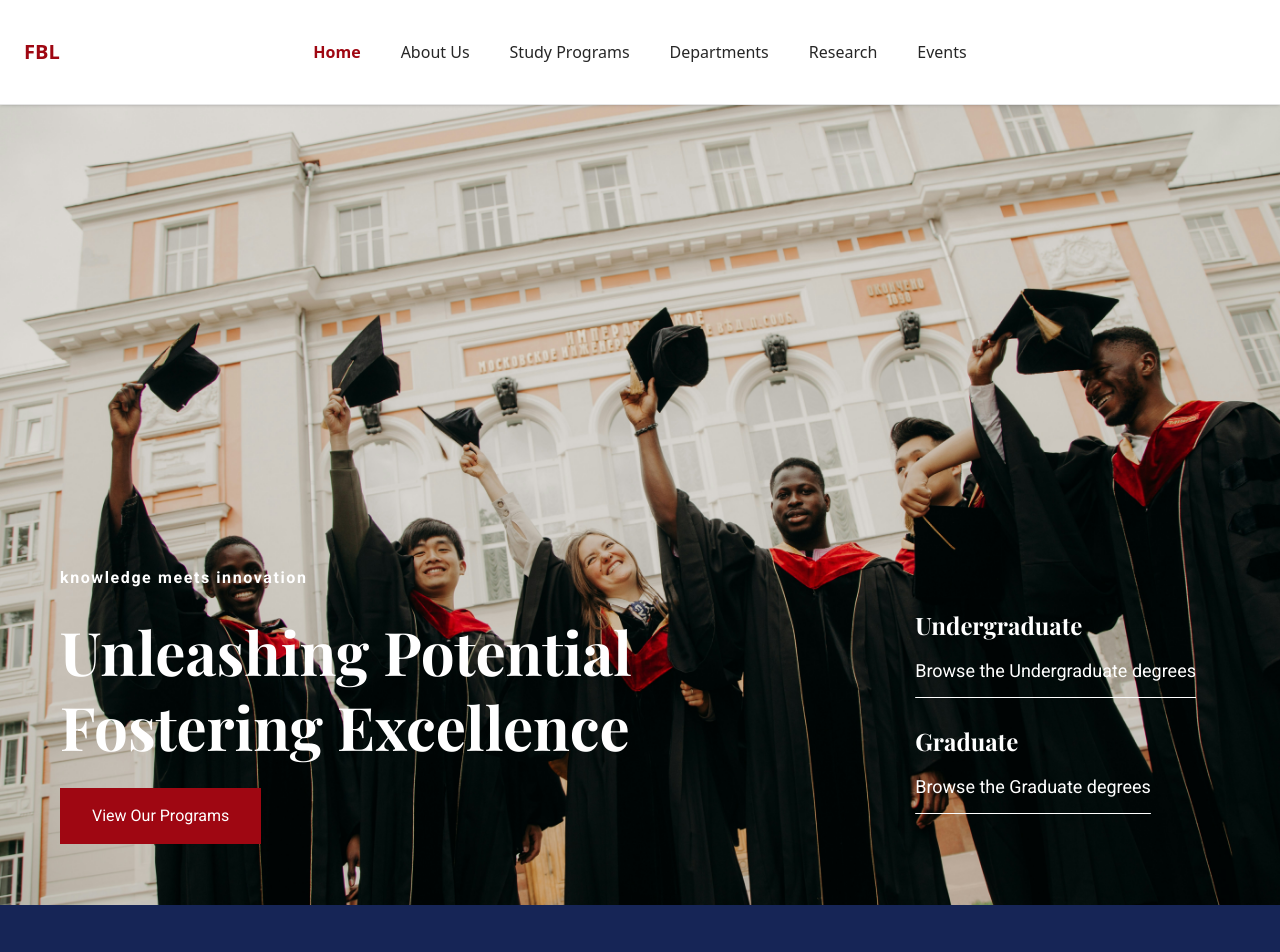
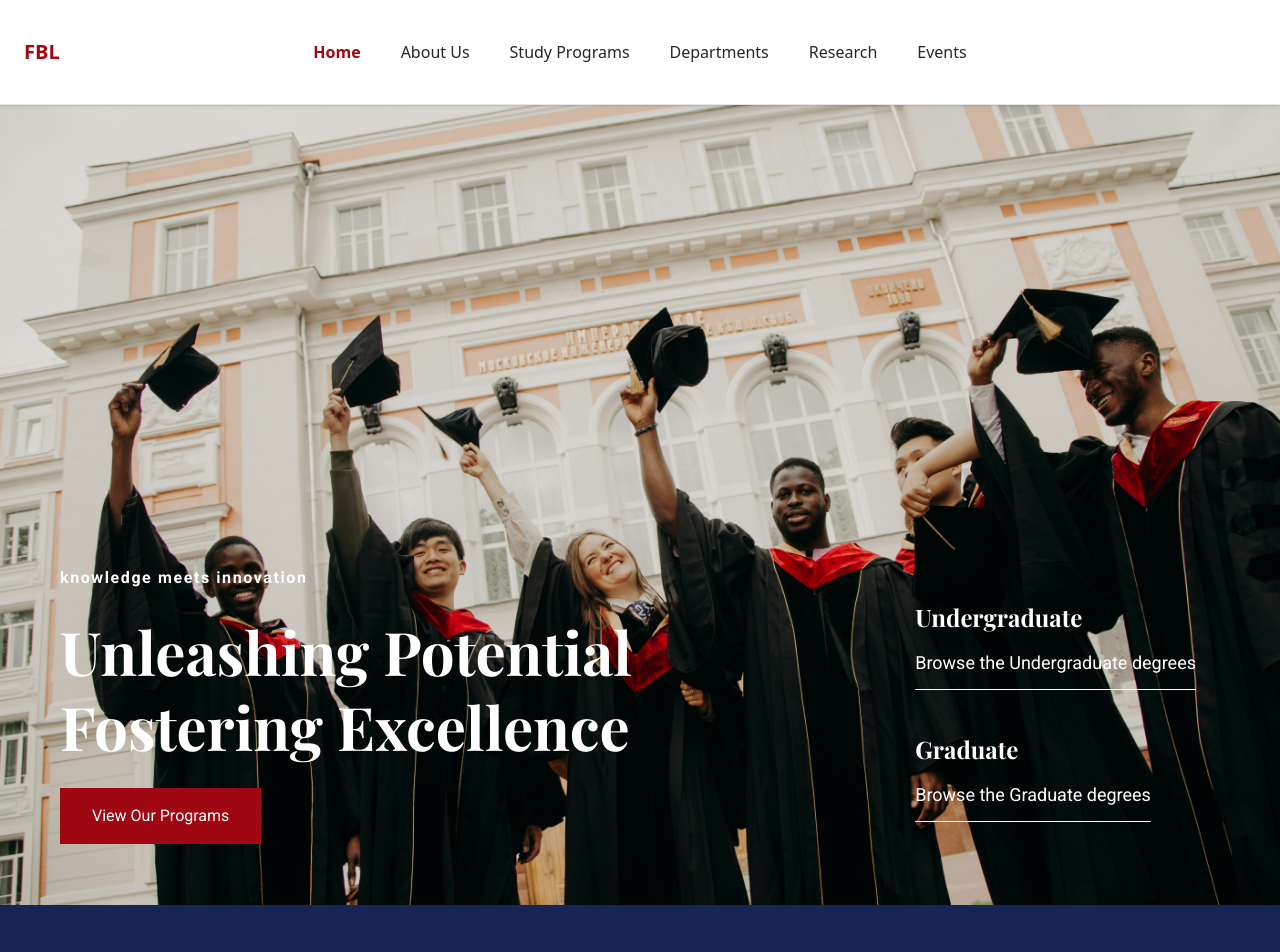
Before and after one commit to ecerri22/fbl-web, a Next.js app: page / in a window 1280 px wide. Shown: the top 952 px of the page. Built offline with nearby package versions, Linux system fonts and the light colour scheme.

Commit message:
hero section small fix

```diff
--- a/src/app/page.tsx
+++ b/src/app/page.tsx
@@ -89,7 +89,7 @@ export default function Home() {
 
 
           {/* Right: Links column */}
-          <div className="flex flex-col items-start gap-4">
+          <div className="flex flex-col items-start gap-8">
             <Link href="/staff" className="flex flex-col px-6 py-3 gap-4">
               <h3 className="font-playfair text-2xl ">Undergraduate</h3>
               <p className="font-roboto text-lg underline underline-offset-20 hover:decoration-red-800 transition-all duration-500 ease-out ">Browse the Undergraduate degrees</p>
```
